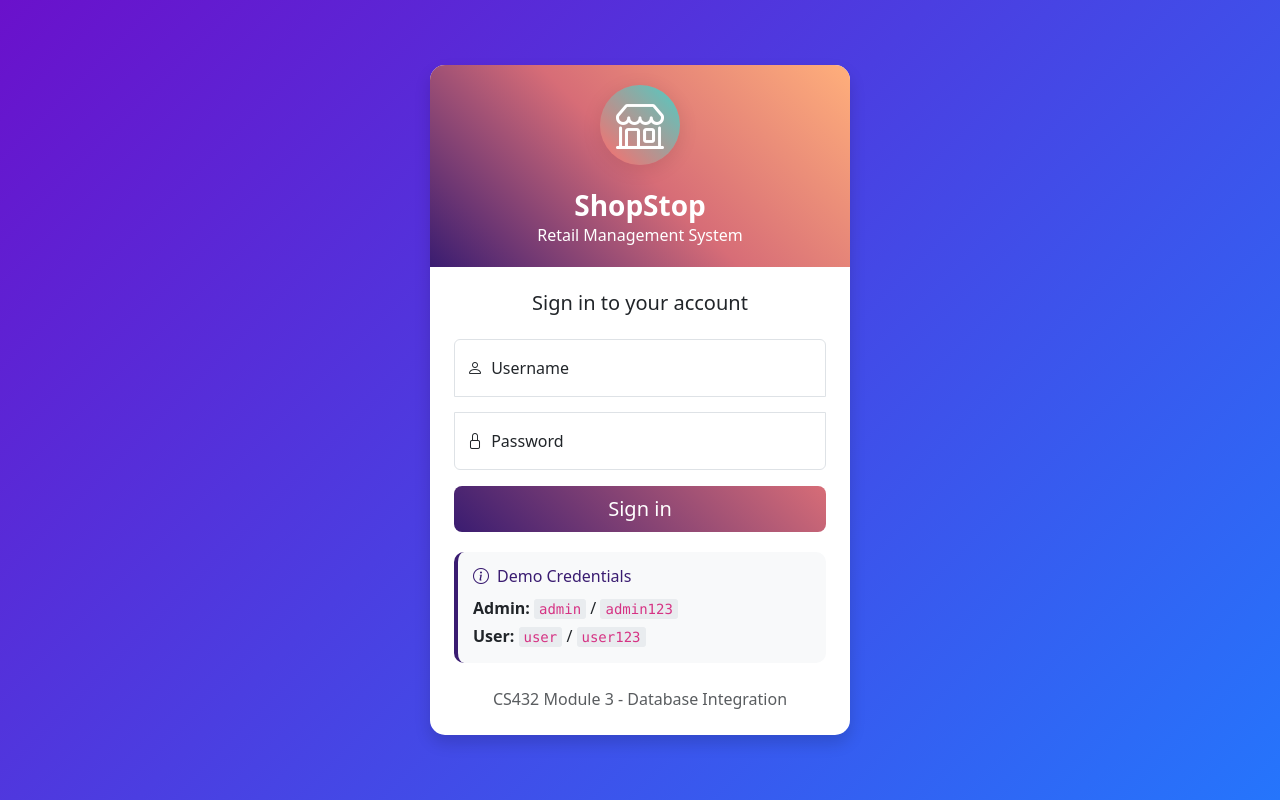
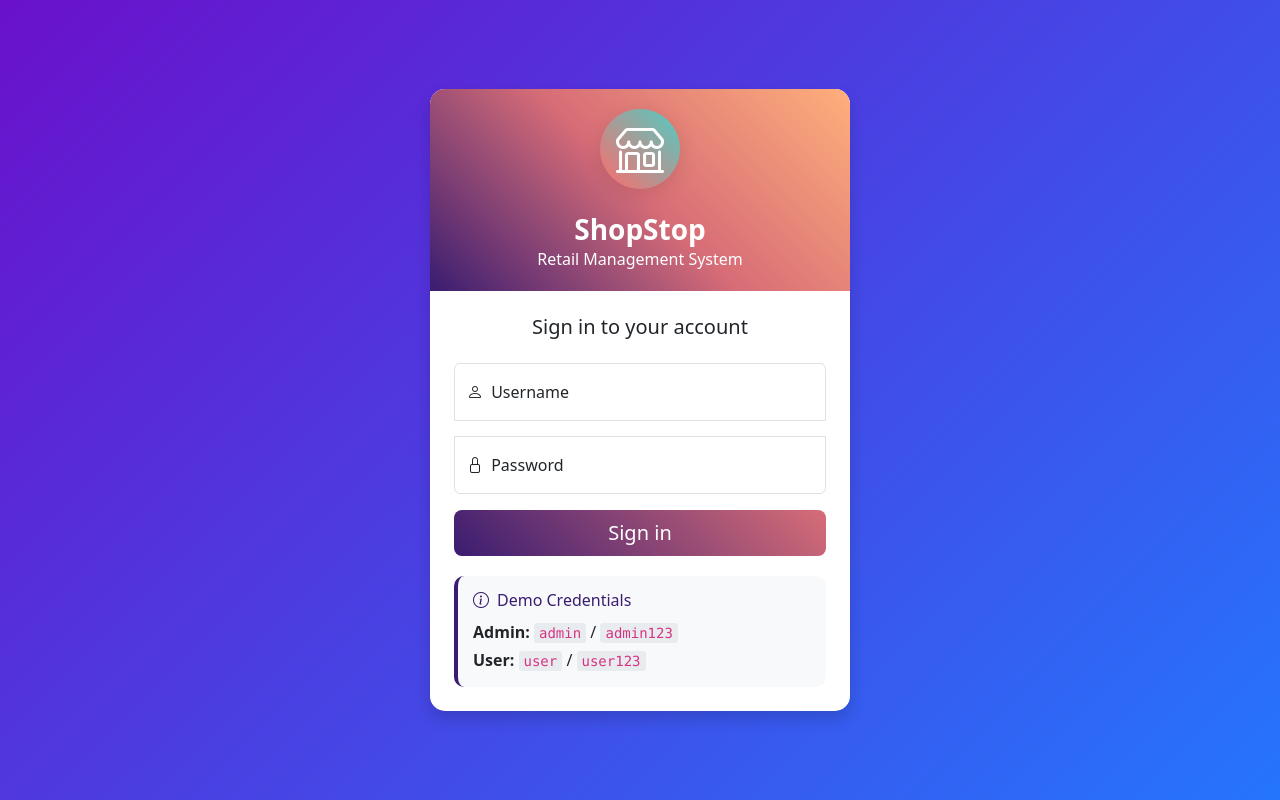
Before and after one commit to Praveen-2023/Shopstop, a Flask app: page /login in a window 1280 px wide. Run offline with Flask 3, Linux system fonts and the light colour scheme; some libraries are stand-ins or nearby versions.

Commit message:
login.html

```diff
--- a/templates/login.html
+++ b/templates/login.html
@@ -123,8 +123,6 @@
                     <p class="mb-1"><strong>Admin:</strong> <code>admin</code> / <code>admin123</code></p>
                     <p class="mb-0"><strong>User:</strong> <code>user</code> / <code>user123</code></p>
                 </div>
-
-                <p class="mt-4 mb-0 text-center text-muted">CS432 Module 3 - Database Integration</p>
             </div>
         </div>
     </main>
```
